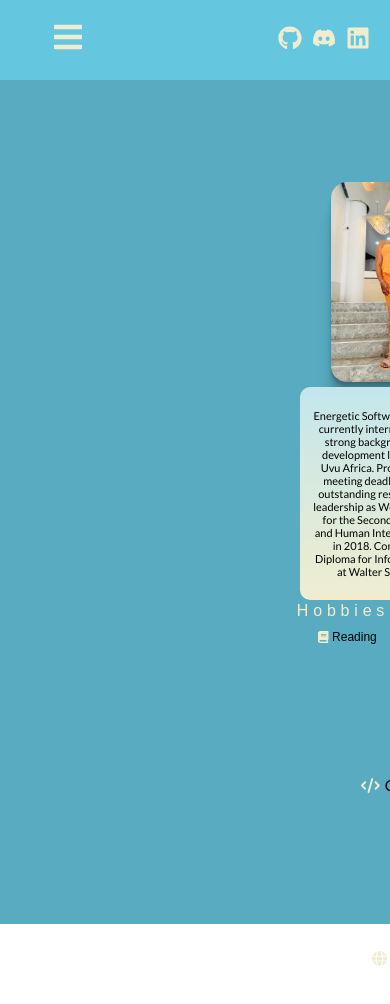
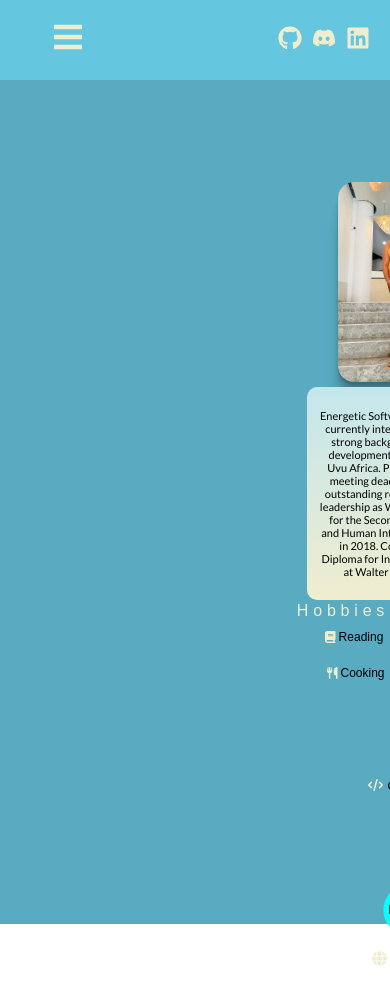
Before and after one commit to Sikhuphela/Port, a React (Create React App) app: page /about in a window 390 px wide. Shown: the top 1004 px of the page. Built offline with nearby package versions, Linux system fonts and the light colour scheme.

Commit message:
added font size for hobbie cooking

```diff
--- a/src/Pages/About.css
+++ b/src/Pages/About.css
@@ -413,9 +413,7 @@
       margin-top: -500px;
       left: -200px; /* Adjust position for smaller screens */
     }
-    .about h3{
 
-    }
     .card-1 {
       height: 200px;
       width: 150px;
@@ -451,6 +449,16 @@
       margin-bottom: -150px;
 
     }
+    .about .text-wrapper-3{
+      font-size: 12px;
+      margin-left: 200px;
+
+    }
+    .about .cooking{
+      margin-left: -540px;
+      font-size: 12px;
+      margin-bottom: -150px;
+    }
     .card{
       position: static;
       font-size: 11px;
@@ -461,7 +469,6 @@
       margin-top: -600px;
 
     }
-    .about .cooking,
     .about .text-wrapper-3,
     .about .text-wrapper-4,
     .about .text-wrapper-5,
```
